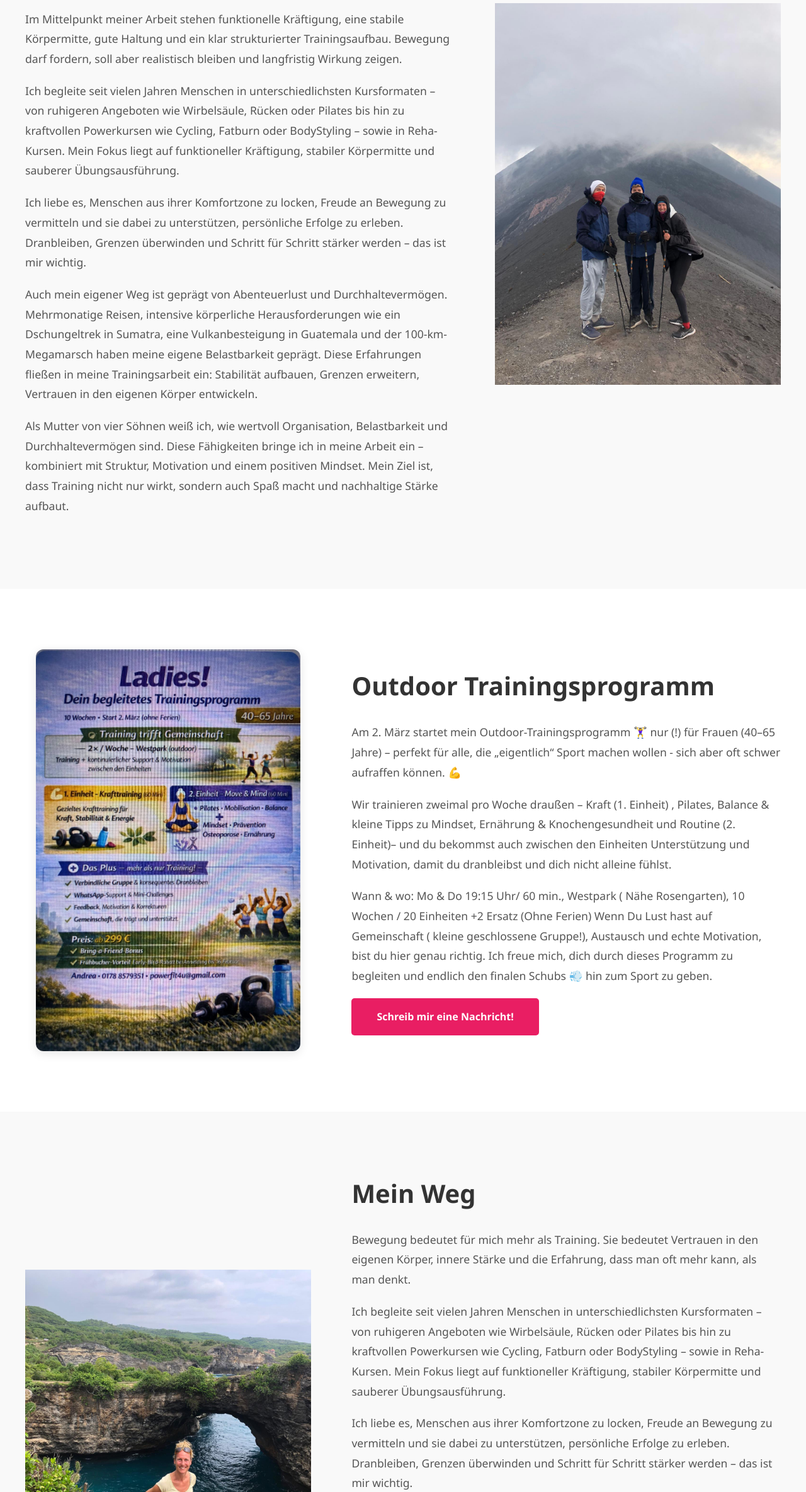
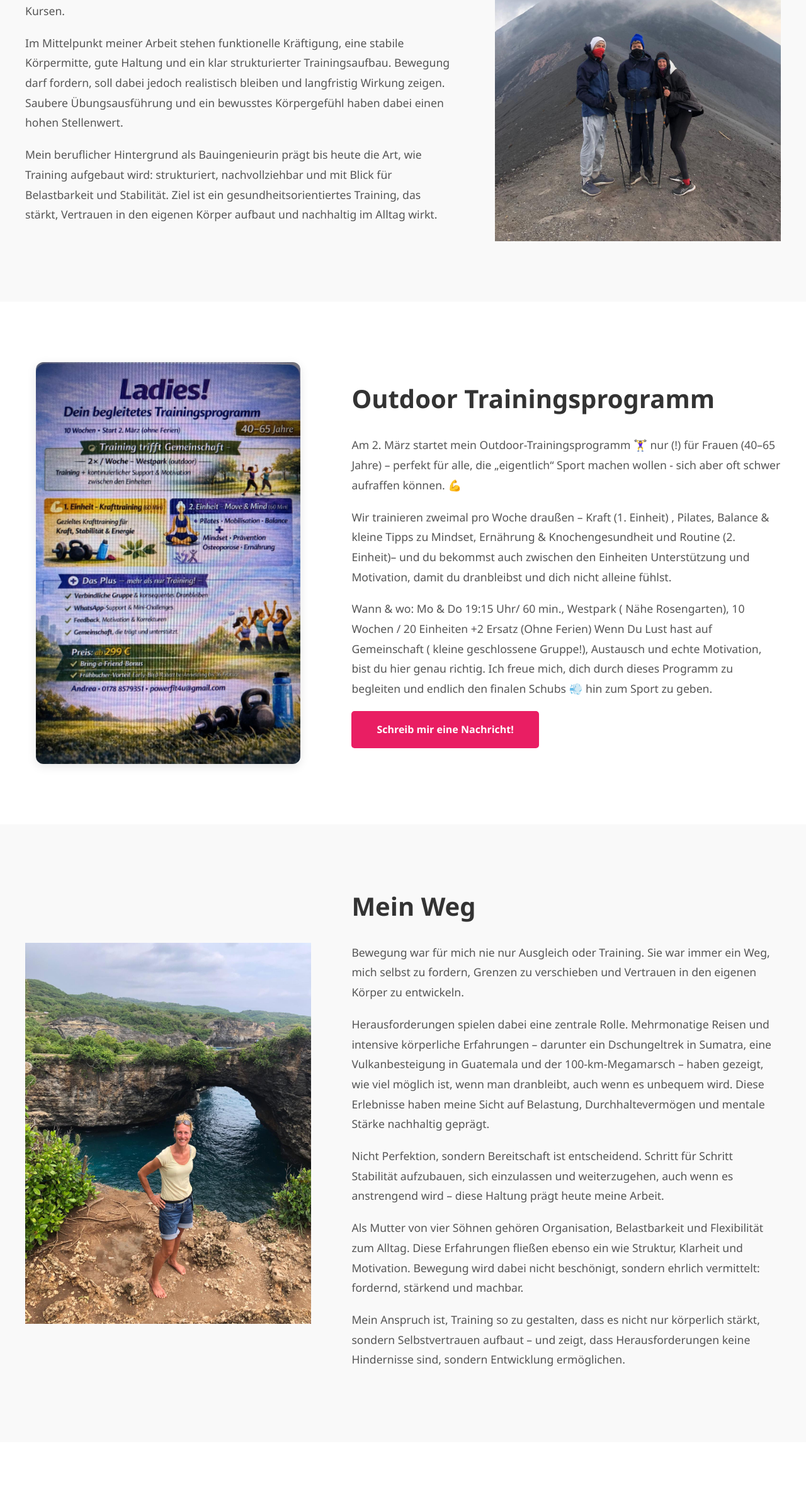
Before and after one commit to FlowerJoke/AndreaBlumenwitz, a plain HTML site: page index.html in a window 1280 px wide. Shown: the part 1200-3569 px from the top of the page at 63% size. Drawn offline with Linux system fonts and the light colour scheme.

Commit message:
New text and formatting fix

```diff
--- a/index.html
+++ b/index.html
@@ -5,7 +5,10 @@
     <meta name="viewport" content="width=device-width, initial-scale=1.0" />
     <title>Andrea Blumenwitz - Fitness-Trainerin</title>
     <link rel="stylesheet" href="styles.css" />
-    <meta name="google-site-verification" content="tOMIIGnW3LGcu6hPIQpB4QMeb2ZVpSUu7yp1-Baco04" />
+    <meta
+      name="google-site-verification"
+      content="tOMIIGnW3LGcu6hPIQpB4QMeb2ZVpSUu7yp1-Baco04"
+    />
   </head>
   <body>
     <!-- Header / Navigation -->
@@ -43,25 +46,26 @@
         <div class="about-content">
           <h2>Über mich</h2>
           <p>
-          Als Fitnesstrainerin und Reha-Übungsleiterin begleite ich seit vielen Jahren Menschen in unterschiedlichsten Trainingsformaten – von sanften, gesundheitsorientierten Kursen bis hin zu kraftvollen Ausdauer- und Powerformaten.
+            Als Fitnesstrainerin und Reha-Übungsleiterin begleite ich seit
+            vielen Jahren Menschen in unterschiedlichsten Trainingsformaten –
+            von ruhigen, gesundheitsorientierten Angeboten wie Wirbelsäule,
+            Rücken oder Pilates bis hin zu kraftvollen Powerkursen wie Cycling,
+            Fatburn oder BodyStyling sowie Reha-Kursen.
           </p>
           <p>
-          Im Mittelpunkt meiner Arbeit stehen funktionelle Kräftigung, eine stabile Körpermitte, gute Haltung und ein klar strukturierter Trainingsaufbau. Bewegung darf fordern, soll aber realistisch bleiben und langfristig Wirkung zeigen.
+            Im Mittelpunkt meiner Arbeit stehen funktionelle Kräftigung, eine
+            stabile Körpermitte, gute Haltung und ein klar strukturierter
+            Trainingsaufbau. Bewegung darf fordern, soll dabei jedoch
+            realistisch bleiben und langfristig Wirkung zeigen. Saubere
+            Übungsausführung und ein bewusstes Körpergefühl haben dabei einen
+            hohen Stellenwert.
           </p>
           <p>
-            Ich begleite seit vielen Jahren Menschen in unterschiedlichsten Kursformaten – von ruhigeren Angeboten wie Wirbelsäule, Rücken oder Pilates bis hin zu kraftvollen Powerkursen wie Cycling, Fatburn oder BodyStyling – sowie in Reha-Kursen. Mein Fokus liegt auf funktioneller Kräftigung, stabiler Körpermitte und sauberer Übungsausführung.
-          </p>
-          <p>
-            Ich liebe es, Menschen aus ihrer Komfortzone zu locken, Freude an Bewegung zu vermitteln und sie dabei zu unterstützen, persönliche Erfolge zu erleben.
-            Dranbleiben, Grenzen überwinden und Schritt für Schritt stärker werden – das ist mir wichtig.
-          </p>
-          <p>
-            Auch mein eigener Weg ist geprägt von Abenteuerlust und Durchhaltevermögen.
-            Mehrmonatige Reisen, intensive körperliche Herausforderungen wie ein Dschungeltrek in Sumatra, eine Vulkanbesteigung in Guatemala und der 100-km-Megamarsch haben meine eigene Belastbarkeit geprägt.
-            Diese Erfahrungen fließen in meine Trainingsarbeit ein: Stabilität aufbauen, Grenzen erweitern, Vertrauen in den eigenen Körper entwickeln.
-          </p>
-          <p>
-            Als Mutter von vier Söhnen weiß ich, wie wertvoll Organisation, Belastbarkeit und Durchhaltevermögen sind. Diese Fähigkeiten bringe ich in meine Arbeit ein – kombiniert mit Struktur, Motivation und einem positiven Mindset. Mein Ziel ist, dass Training nicht nur wirkt, sondern auch Spaß macht und nachhaltige Stärke aufbaut.
+            Mein beruflicher Hintergrund als Bauingenieurin prägt bis heute die
+            Art, wie Training aufgebaut wird: strukturiert, nachvollziehbar und
+            mit Blick für Belastbarkeit und Stabilität. Ziel ist ein
+            gesundheitsorientiertes Training, das stärkt, Vertrauen in den
+            eigenen Körper aufbaut und nachhaltig im Alltag wirkt.
           </p>
         </div>
         <div class="about-image">
@@ -99,7 +103,10 @@
               freue mich, dich durch dieses Programm zu begleiten und endlich
               den finalen Schubs 💨 hin zum Sport zu geben.
             </p>
-            <a href="#contact" class="btn-primary">Schreib mir eine Nachricht!</a>
+            <a href="#contact" class="btn-primary"
+              >Schreib mir eine Nachricht!</a
+            >
+          </div>
         </div>
       </div>
     </section>
@@ -113,26 +120,37 @@
         <div class="journey-content">
           <h2>Mein Weg</h2>
           <p>
-            Bewegung bedeutet für mich mehr als Training.
-            Sie bedeutet Vertrauen in den eigenen Körper, innere Stärke und die Erfahrung, dass man oft mehr kann, als man denkt.
+            Bewegung war für mich nie nur Ausgleich oder Training. Sie war immer
+            ein Weg, mich selbst zu fordern, Grenzen zu verschieben und
+            Vertrauen in den eigenen Körper zu entwickeln.
           </p>
           <p>
-            Ich begleite seit vielen Jahren Menschen in unterschiedlichsten Kursformaten – von ruhigeren Angeboten wie Wirbelsäule, Rücken oder Pilates bis hin zu kraftvollen Powerkursen wie Cycling, Fatburn oder BodyStyling – sowie in Reha-Kursen.
-            Mein Fokus liegt auf funktioneller Kräftigung, stabiler Körpermitte und sauberer Übungsausführung.
+            Herausforderungen spielen dabei eine zentrale Rolle. Mehrmonatige
+            Reisen und intensive körperliche Erfahrungen – darunter ein
+            Dschungeltrek in Sumatra, eine Vulkanbesteigung in Guatemala und der
+            100-km-Megamarsch – haben gezeigt, wie viel möglich ist, wenn man
+            dranbleibt, auch wenn es unbequem wird. Diese Erlebnisse haben meine
+            Sicht auf Belastung, Durchhaltevermögen und mentale Stärke
+            nachhaltig geprägt.
           </p>
           <p>
-            Ich liebe es, Menschen aus ihrer Komfortzone zu locken, Freude an Bewegung zu vermitteln und sie dabei zu unterstützen, persönliche Erfolge zu erleben.
-            Dranbleiben, Grenzen überwinden und Schritt für Schritt stärker werden – das ist mir wichtig.
+            Nicht Perfektion, sondern Bereitschaft ist entscheidend. Schritt für
+            Schritt Stabilität aufzubauen, sich einzulassen und weiterzugehen,
+            auch wenn es anstrengend wird – diese Haltung prägt heute meine
+            Arbeit.
           </p>
           <p>
-            Auch mein eigener Weg ist geprägt von Abenteuerlust und Durchhaltevermögen.
-            Mehrmonatige Reisen, intensive körperliche Herausforderungen wie ein Dschungeltrek in Sumatra, eine Vulkanbesteigung in Guatemala und der 100-km-Megamarsch haben meine eigene Belastbarkeit geprägt.
-            Diese Erfahrungen fließen in meine Trainingsarbeit ein: Stabilität aufbauen, Grenzen erweitern, Vertrauen in den eigenen Körper entwickeln.
+            Als Mutter von vier Söhnen gehören Organisation, Belastbarkeit und
+            Flexibilität zum Alltag. Diese Erfahrungen fließen ebenso ein wie
+            Struktur, Klarheit und Motivation. Bewegung wird dabei nicht
+            beschönigt, sondern ehrlich vermittelt: fordernd, stärkend und
+            machbar.
           </p>
           <p>
-          Als Mutter von vier Söhnen weiß ich, wie wertvoll Organisation, Belastbarkeit und Durchhaltevermögen sind.
-          Diese Fähigkeiten bringe ich in meine Arbeit ein – kombiniert mit Struktur, Motivation und einem positiven Mindset.
-          Mein Ziel ist, dass Training nicht nur wirkt, sondern auch Spaß macht und nachhaltige Stärke aufbaut.
+            Mein Anspruch ist, Training so zu gestalten, dass es nicht nur
+            körperlich stärkt, sondern Selbstvertrauen aufbaut – und zeigt, dass
+            Herausforderungen keine Hindernisse sind, sondern Entwicklung
+            ermöglichen.
           </p>
         </div>
       </div>
```
